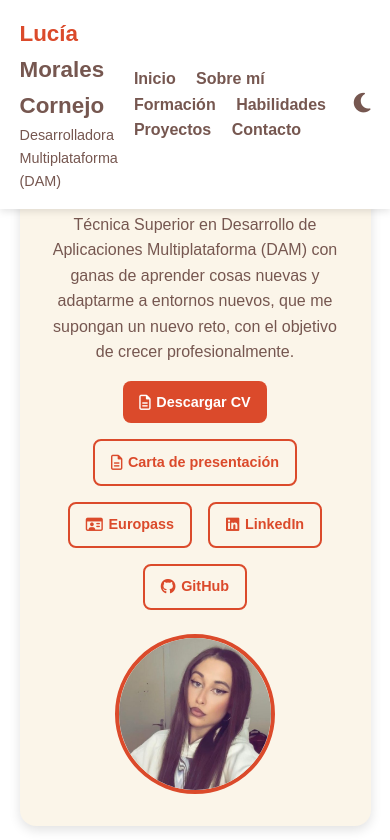
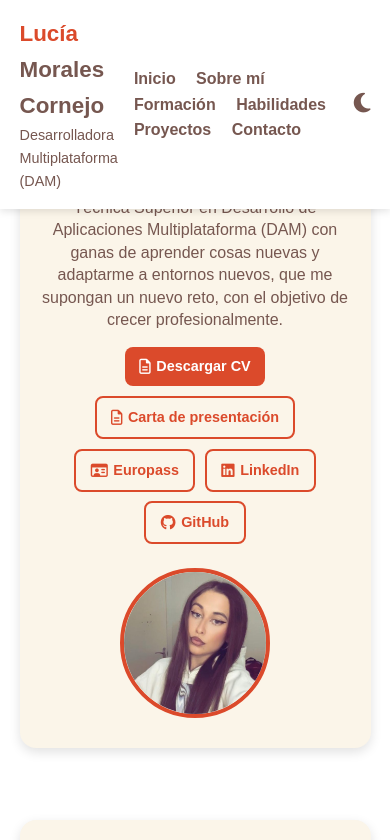
Before and after one commit to luciamoralescornejo/Portfolio, a plain HTML site: page index.html in a window 390 px wide. Shown: the top 840 px of the page. Drawn offline with Linux system fonts and the light colour scheme; a web font is replaced by a local one.

Commit message:
Update style.css

```diff
--- a/style.css
+++ b/style.css
@@ -386,56 +386,59 @@ a:active {
 /* ---------------------------
    Adaptación a orientación vertical
 ---------------------------- */
-@media (orientation: portrait) and (max-width: 768px) {
+@media (max-width: 768px) and (orientation: portrait) {
 
-  /* La tarjeta principal del hero debe apilarse sí o sí  */
+  /* Forzar layout vertical */
   .hero-card {
+    display: flex !important;
     flex-direction: column !important;
-    align-items: center;
-    text-align: center;
-    gap: 1.5rem;
+    align-items: center !important;
+    text-align: center !important;
+    gap: 1.5rem !important;
   }
 
-  /* El texto debe ocupar el 100% del ancho disponible */
+  /* Evitar que el texto se salga */
   .hero-card > * {
-    width: 100%;
+    width: 100% !important;
   }
 
   .title {
-    font-size: 1.7rem;
-    word-break: break-word;
+    font-size: 1.6rem !important;
+    line-height: 1.2 !important;
+    word-break: break-word !important;
   }
 
   .subtitle {
-    font-size: 1rem;
+    font-size: 1rem !important;
+    line-height: 1.4 !important;
   }
 
-  /* Botones: permitir que se ajusten y que nunca se salgan */
+  /* Botones: permitir el salto de línea */
   .cta-row {
-    flex-wrap: wrap;
-    justify-content: center;
-    width: 100%;
+    width: 100% !important;
+    flex-wrap: wrap !important;
+    justify-content: center !important;
+    gap: 0.6rem !important;
   }
 
   .btn {
-    width: auto;
-    max-width: 100%;
-    text-align: center;
-    padding: 0.6rem 1rem;
-    font-size: 0.9rem;
+    padding: 0.5rem 0.9rem !important;
+    font-size: 0.9rem !important;
+    white-space: nowrap !important;
   }
 
-  /* Avatar más pequeño en vertical para que no empuje el texto */
+  /* Reducir avatar para que no empuje */
   .avatar {
-    width: 160px;
-    height: 160px;
+    width: 150px !important;
+    height: 150px !important;
   }
 
-  /* Para evitar que la tarjeta se expanda demasiado */
+  /* La tarjeta no debe sobreexpandirse */
   .card {
-    padding: 1.5rem;
+    padding: 1.4rem !important;
   }
 }
+
 /* ---------------------------
    Adaptación a orientación horizontal (móvil en landscape)
 ---------------------------- */
```
